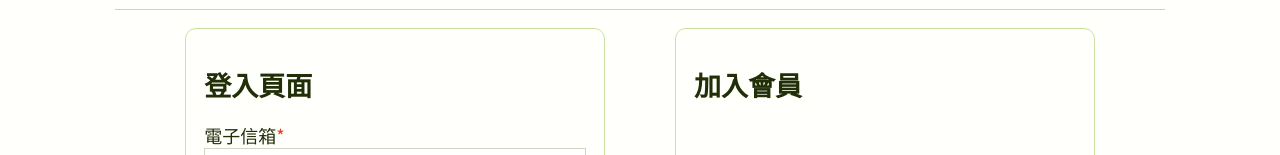
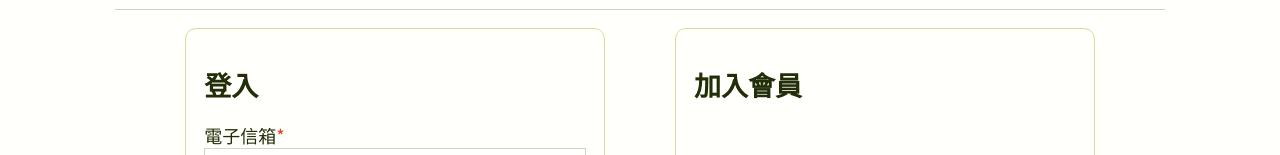
Before and after one commit to RediChen/web_remake_2Ustyle, a React (Create React App) app: page /my-account in a window 1280 px wide. Shown: the part 162-317 px from the top of the page. Built offline with nearby package versions, Linux system fonts and the light colour scheme.

Commit message:
登入頁面修正
登入標題、新增必填屬性

```diff
--- a/src/02_account/020_login/login.tsx
+++ b/src/02_account/020_login/login.tsx
@@ -5,21 +5,21 @@ const Login: FC = () => {
     return (
         <div className="login-page">
             <div className="login">
-                <h2>登入頁面</h2>
+                <h2>登入</h2>
                 <form action="" className="user-login">
                     <p>
                         <label htmlFor="user-email" className="form-row">
                             電子信箱
                             <span className="required">*</span>
                         </label>
-                        <input type="text" id="user-email" />
+                        <input type="text" id="user-email" required />
                     </p>
                     <p>
                         <label htmlFor="password" className="form-row">
                             密碼
                             <span className="required">*</span>
                         </label>
-                        <input type="password" id="password" />
+                        <input type="password" id="password" required />
                     </p>
                     <p>
                         <label htmlFor="remember-me">
```
